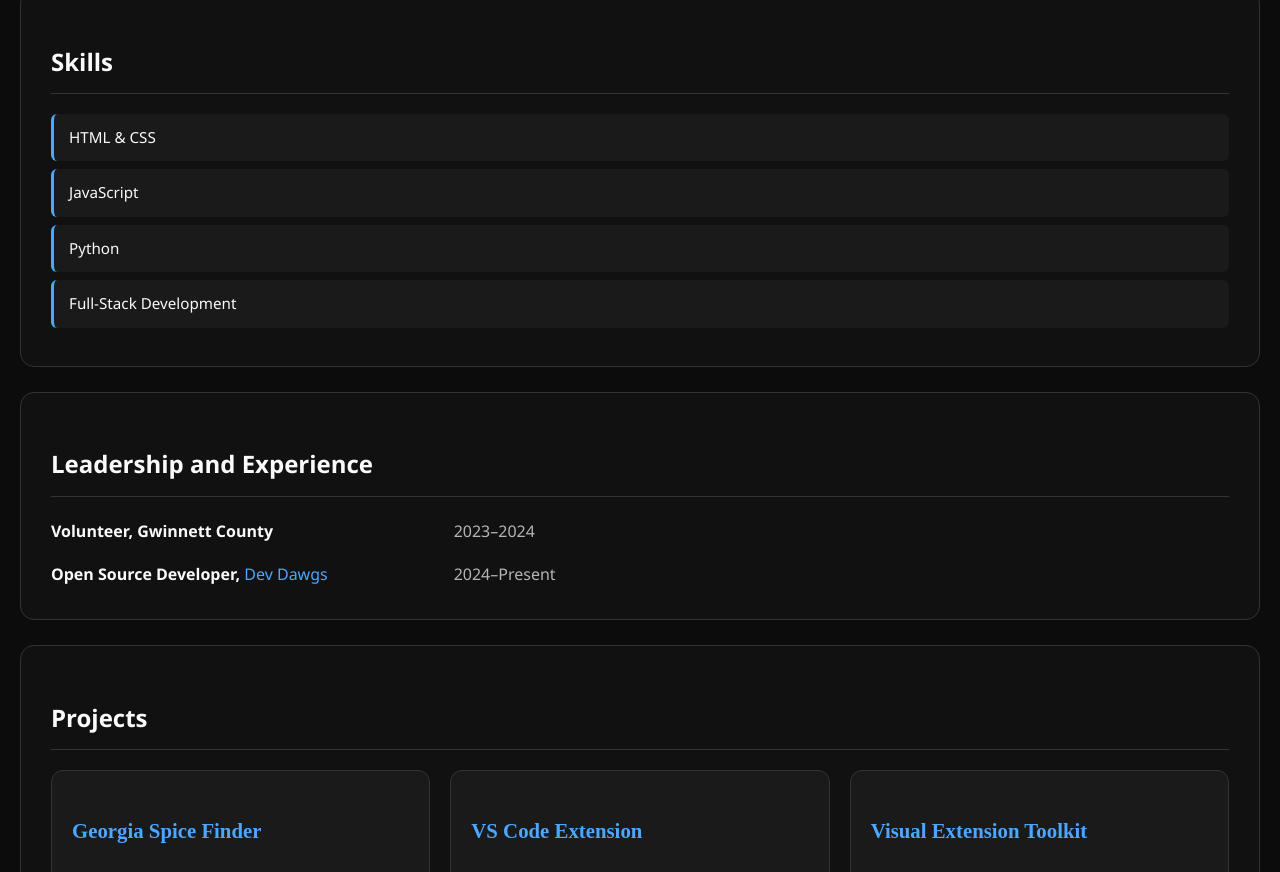
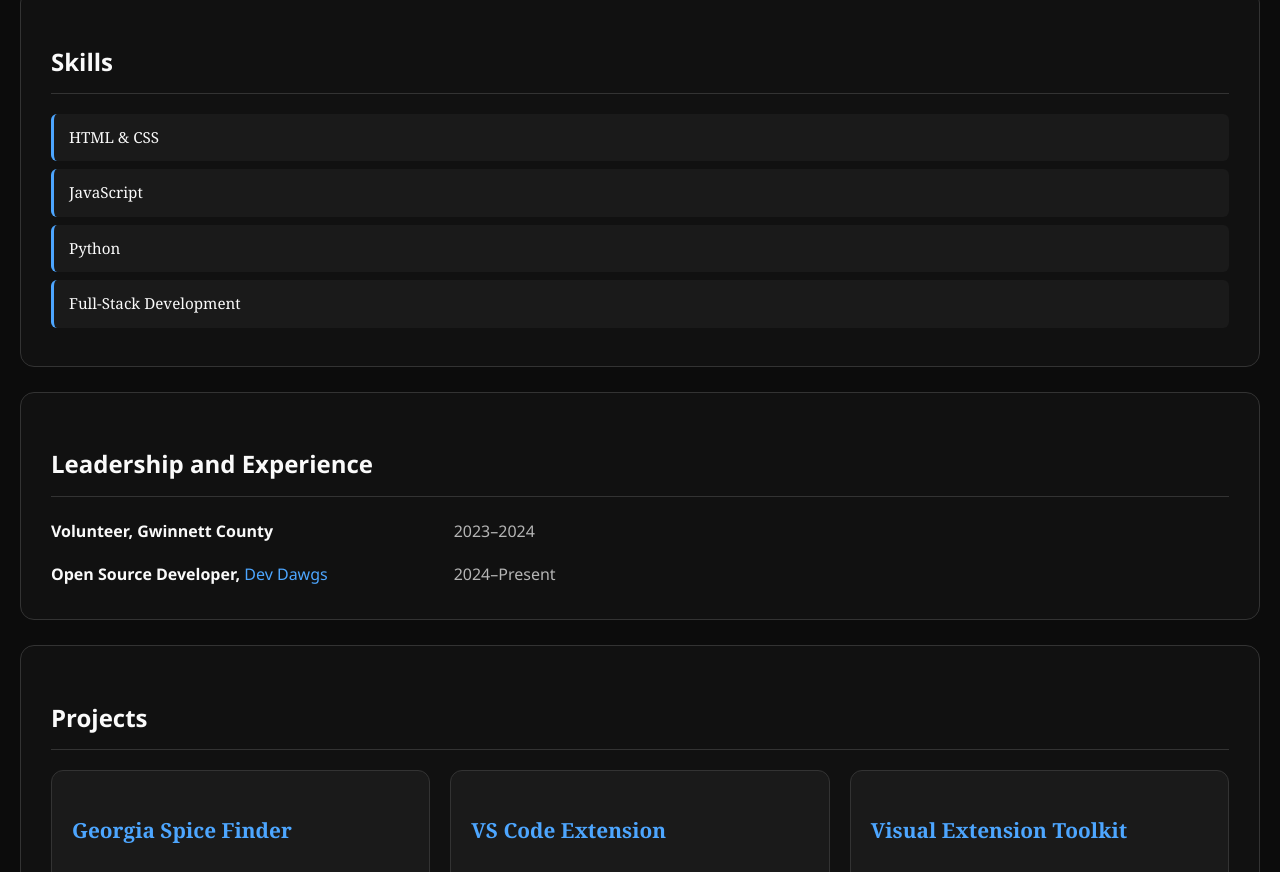
Before and after one commit to Moh4nIR/moh4nir.github.io, a website: page index.html in a window 1280 px wide. Shown: the part 1245-2117 px from the top of the page. Drawn offline with Linux system fonts and the light colour scheme.

Commit message:
better font

```diff
--- a/css/style.css
+++ b/css/style.css
@@ -68,7 +68,7 @@ header {
 }
 
 header h1 {
-    font-family: 'Times New Roman', serif;
+    font-family: Cambria;
     color: #4da6ff;
     font-size: 2.8em;
     margin: 0;
@@ -135,7 +135,7 @@ section h2 {
 }
 
 section h3 {
-    font-family: 'Times New Roman', serif;
+    font-family: Cambria;
     color: #4da6ff;
     font-size: 1.3em;
     font-weight: 600;
@@ -174,6 +174,7 @@ section ul li {
     color: #fafafa;
     font-size: 0.95rem;
     transition: transform 0.2s ease, background 0.2s ease;
+    font-family: Cambria;
 }
 
 section ul li:hover {
```
